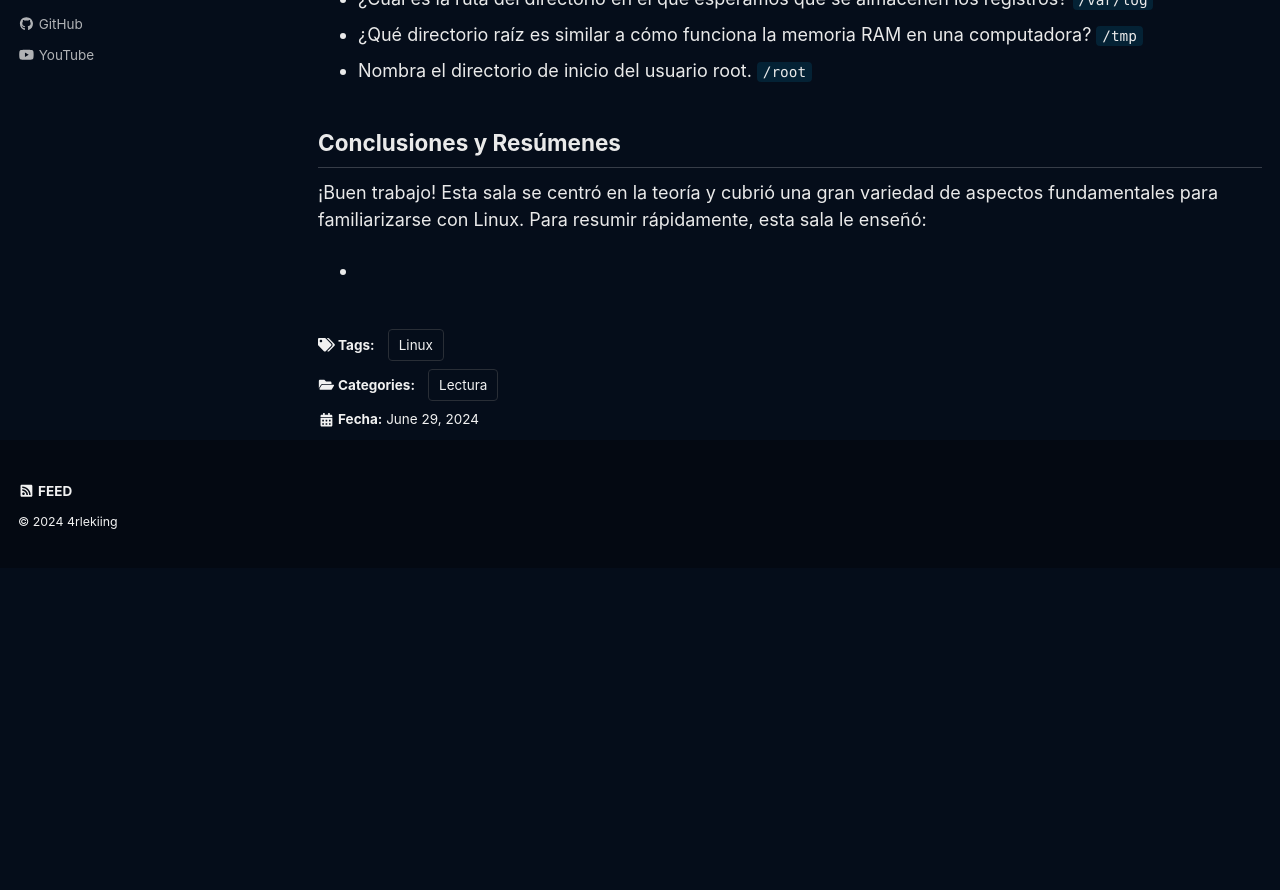
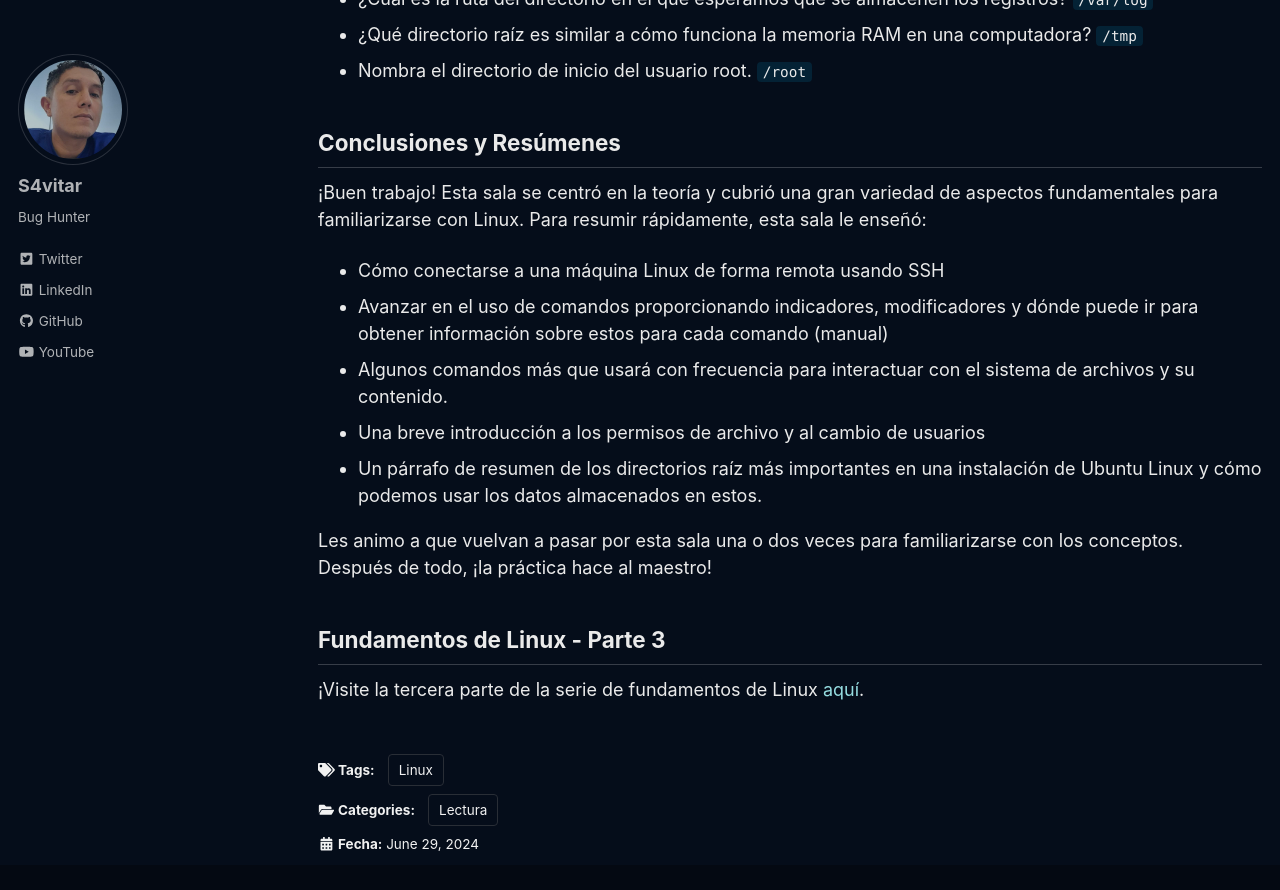
Before and after one commit to 4rleki-ing/TryH4ckm3.github.io, a Jekyll site: the page built from _posts/2024-03-22-Fundamentos-Linux-2.md, in a window 1280 px wide and 900 px high, scrolled down 14782 px. Shown: the top 890 px of the window. Built offline with Jekyll 4.4.1, drawn with Linux system fonts in a browser that asks for light colours; cached includes are drawn as plain includes; a script that is not in the unit is left out; before the commit the page ends 15350 px from its top, so only the background shows below that.

Commit message:
Update 2024-03-22-Fundamentos-Linux-2.md

```diff
--- a/_posts/2024-03-22-Fundamentos-Linux-2.md
+++ b/_posts/2024-03-22-Fundamentos-Linux-2.md
@@ -313,4 +313,13 @@ Lo que nos resulta útil en las pruebas de penetración es que cualquier usuario
 ## Conclusiones y Resúmenes
 ¡Buen trabajo! Esta sala se centró en la teoría y cubrió una gran variedad de aspectos fundamentales para familiarizarse con Linux. Para resumir rápidamente, esta sala le enseñó:
 
--
+- Cómo conectarse a una máquina Linux de forma remota usando SSH
+- Avanzar en el uso de comandos proporcionando indicadores, modificadores y dónde puede ir para obtener información sobre estos para cada comando (manual)
+- Algunos comandos más que usará con frecuencia para interactuar con el sistema de archivos y su contenido.
+- Una breve introducción a los permisos de archivo y al cambio de usuarios
+- Un párrafo de resumen de los directorios raíz más importantes en una instalación de Ubuntu Linux y cómo podemos usar los datos almacenados en estos.
+
+Les animo a que vuelvan a pasar por esta sala una o dos veces para familiarizarse con los conceptos. Después de todo, ¡la práctica hace al maestro!
+
+## Fundamentos de Linux - Parte 3
+¡Visite la tercera parte de la serie de fundamentos de Linux [aquí](https://tryhackme.com/r/room/linuxfundamentalspart3).
```
